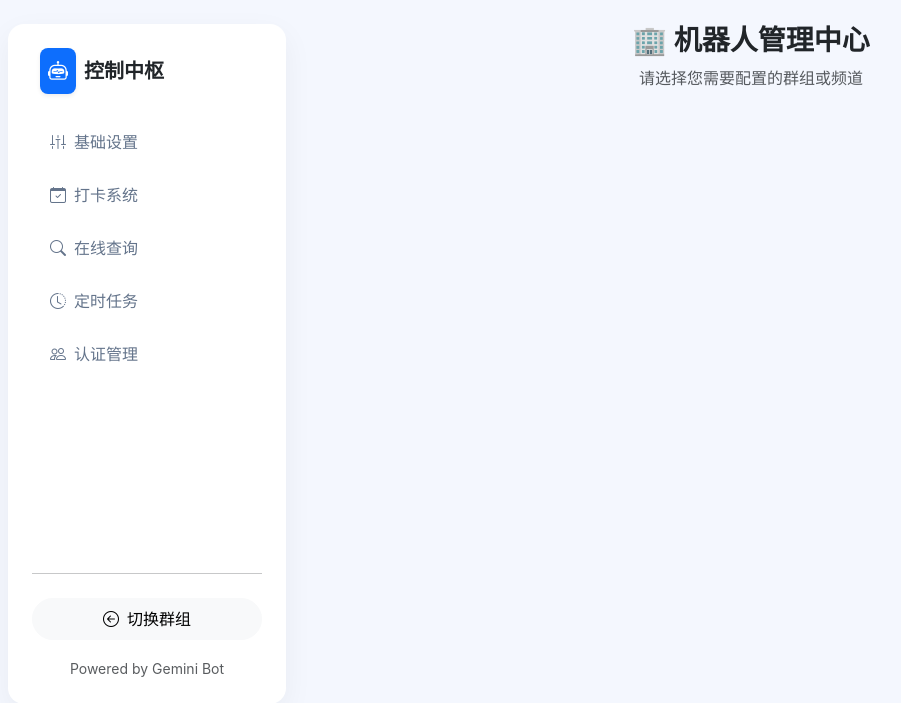
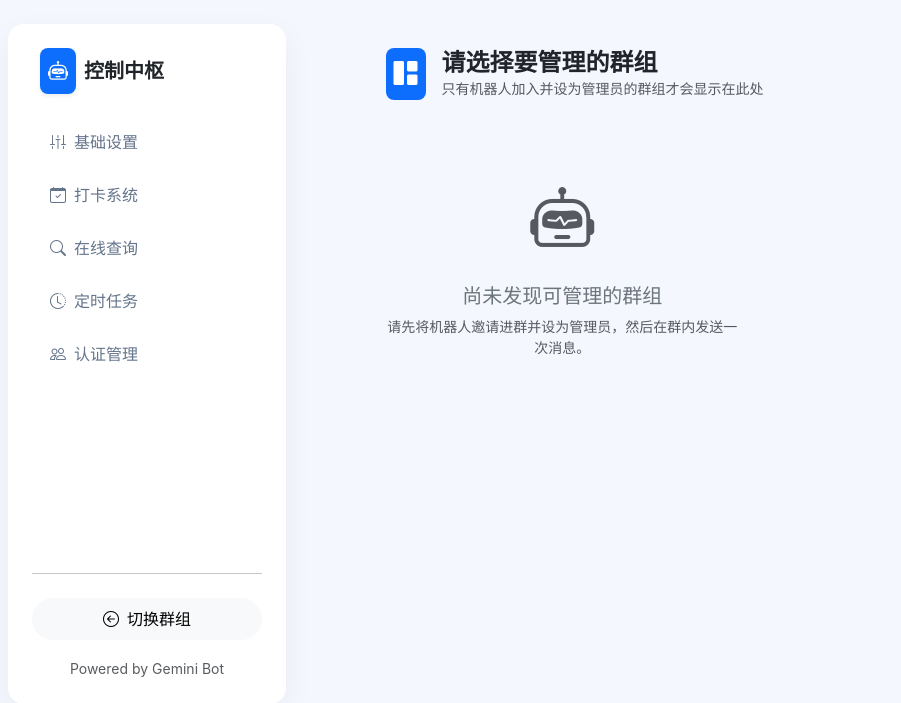
Before and after one commit to Szchiji/fangzhang, a FastAPI app: template templates/select.html in a window 1280 px wide. Shown: the top 703 px of the page, without its empty margins (40-941 px from the left). Run offline with FastAPI, Linux system fonts and the light colour scheme; the template is opened without the code that fills it, so the values that code supplies are empty; parts of the project's set-up code (start-up, migrations or seed data) failed here and were passed over; some libraries are stand-ins or nearby versions.

Commit message:
Update select.html

```diff
--- a/templates/select.html
+++ b/templates/select.html
@@ -1,30 +1,50 @@
 {% extends "layout.html" %}
 {% block content %}
-<div class="container text-center mb-5">
-    <h3 class="fw-bold text-dark">🏢 机器人管理中心</h3>
-    <p class="text-muted">请选择您需要配置的群组或频道</p>
-</div>
-
-<div class="row row-cols-1 row-cols-md-3 g-4 justify-content-center">
-    {% for g in groups %}
-    <div class="col">
-        <div class="card h-100 transition-up">
-            <div class="card-body p-4 text-center">
-                <div class="bg-primary-subtle text-primary rounded-circle d-inline-flex align-items-center justify-content-center mb-3" style="width: 60px; height: 60px;">
-                    <i class="bi bi-chat-left-text-fill fs-3"></i>
-                </div>
-                <h5 class="card-title fw-bold text-truncate">{{ g[1] }}</h5>
-                <p class="card-text small text-muted mb-4">ID: {{ g[0] }}</p>
-                <a href="/settings?sid={{ sid }}&gid={{ g[0] }}" class="btn btn-primary w-100 rounded-pill">
-                    进入管理中心 <i class="bi bi-arrow-right ms-1"></i>
-                </a>
+<div class="row justify-content-center mt-4">
+    <div class="col-lg-10">
+        <div class="d-flex align-items-center mb-4">
+            <div class="bg-primary text-white p-2 rounded-3 me-3">
+                <i class="bi bi-grid-1x2-fill fs-4"></i>
+            </div>
+            <div>
+                <h4 class="fw-bold m-0">请选择要管理的群组</h4>
+                <p class="text-muted small m-0">只有机器人加入并设为管理员的群组才会显示在此处</p>
             </div>
         </div>
+
+        <div class="row row-cols-1 row-cols-md-2 g-4">
+            {% for g in gs %}
+            <div class="col">
+                <div class="card h-100 p-4 border-0 shadow-sm hover-up"
+                     style="transition: 0.3s; cursor: pointer;"
+                     onclick="location.href='/manage?sid={{sid}}&gid={{g[0]}}&tab=basic'">
+                    <div class="d-flex justify-content-between align-items-center">
+                        <div class="d-flex align-items-center">
+                            <div class="rounded-circle bg-light p-3 me-3">
+                                <i class="bi bi-chat-dots-fill text-primary"></i>
+                            </div>
+                            <div>
+                                <h6 class="fw-bold mb-0 text-dark">{{ g[1] or '未命名群组' }}</h6>
+                                <code class="small text-muted">{{ g[0] }}</code>
+                            </div>
+                        </div>
+                        <i class="bi bi-chevron-right text-muted"></i>
+                    </div>
+                </div>
+            </div>
+            {% endfor %}
+
+            {% if not gs %}
+            <div class="col-12 text-center py-5">
+                <div class="text-muted mb-3"><i class="bi bi-robot" style="font-size: 4rem;"></i></div>
+                <h5 class="text-secondary">尚未发现可管理的群组</h5>
+                <p class="small text-muted">请先将机器人邀请进群并设为管理员，然后在群内发送一次消息。</p>
+            </div>
+            {% endif %}
+        </div>
     </div>
-    {% endfor %}
 </div>
-
 <style>
-    .transition-up:hover { transform: translateY(-5px); transition: 0.3s; }
+    .hover-up:hover { transform: translateY(-5px); box-shadow: 0 15px 35px rgba(0,0,0,0.08) !important; border-left: 4px solid var(--p-color) !important; }
 </style>
 {% endblock %}
```
